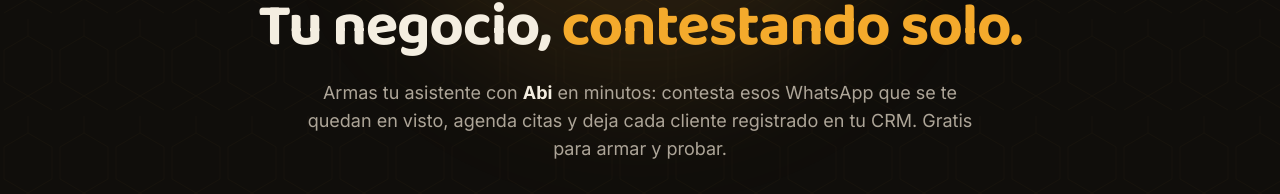
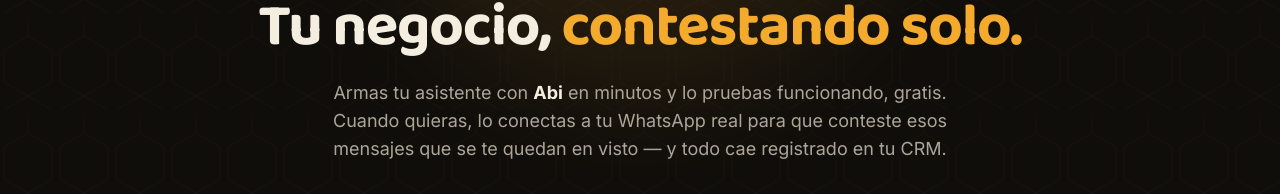
Before and after one commit to piratapunk/pwa-necta-core, a Next.js app: page / in a window 1280 px wide. Shown: the part 337-531 px from the top of the page. Built offline with nearby package versions, Linux system fonts and the light colour scheme; no server answers.

Commit message:
fix: whatsapp es premium no free + diseño onboarding whatsapp self-serve

```diff
--- a/src/components/sections/CapabilitiesSection.tsx
+++ b/src/components/sections/CapabilitiesSection.tsx
@@ -14,9 +14,15 @@
 const capabilities = [
   {
     icon: MessageCircle,
+    title: 'Chat de prueba al instante',
+    body: 'Armas tu asistente y lo pruebas funcionando en su propia página web, gratis.',
+    premium: false,
+  },
+  {
+    icon: MessageCircle,
     title: 'WhatsApp con tu número',
     body: 'Tu asistente contesta en tu WhatsApp real, a cualquier hora, con tu información.',
-    premium: false,
+    premium: true,
   },
   {
     icon: Send,
@@ -77,7 +83,7 @@
           </p>
         </div>
 
-        <div className="mt-14 grid gap-5 sm:grid-cols-2 lg:grid-cols-4">
+        <div className="mt-14 grid gap-5 sm:grid-cols-2 lg:grid-cols-3">
           {capabilities.map((c) => (
             <div
               key={c.title}
--- a/src/components/sections/HeroSection.tsx
+++ b/src/components/sections/HeroSection.tsx
@@ -27,9 +27,9 @@
 
         <p className="mt-5 max-w-2xl animate-fade-up text-base text-text-muted [animation-delay:0.15s] sm:text-lg">
           Armas tu asistente con <strong className="text-text">Abi</strong> en
-          minutos: contesta esos WhatsApp que se te quedan en visto, agenda
-          citas y deja cada cliente registrado en tu CRM. Gratis para armar y
-          probar.
+          minutos y lo pruebas funcionando, gratis. Cuando quieras, lo conectas
+          a tu WhatsApp real para que conteste esos mensajes que se te quedan
+          en visto — y todo cae registrado en tu CRM.
         </p>
 
         <div className="mt-8 w-full animate-fade-up [animation-delay:0.2s]">
--- a/src/lib/chat/behavior.ts
+++ b/src/lib/chat/behavior.ts
@@ -18,7 +18,8 @@
 4. Si muestra interés serio (varios locales, integraciones, volumen), ofrece una junta con el equipo de NectaCore (enterprise).
 
 QUÉ OFRECE NECTACORE (dilo en lenguaje de negocio, sin jerga)
-- Asistente en WhatsApp con el número del negocio, 24/7.
+- Gratis: armas tu asistente y lo pruebas funcionando en su propia página web. El WhatsApp real NO está en el plan gratis.
+- Asistente en WhatsApp con el número del negocio, 24/7 (Premium).
 - Atiende DMs y comentarios de Instagram, Facebook y TikTok.
 - Recepcionista telefónica con IA: contesta llamadas, agenda, transfiere.
 - Campañas, recordatorios y seguimientos por WhatsApp.
```
Also changed, not shown: 2 other files (tests, documents, lock files or other folders).
